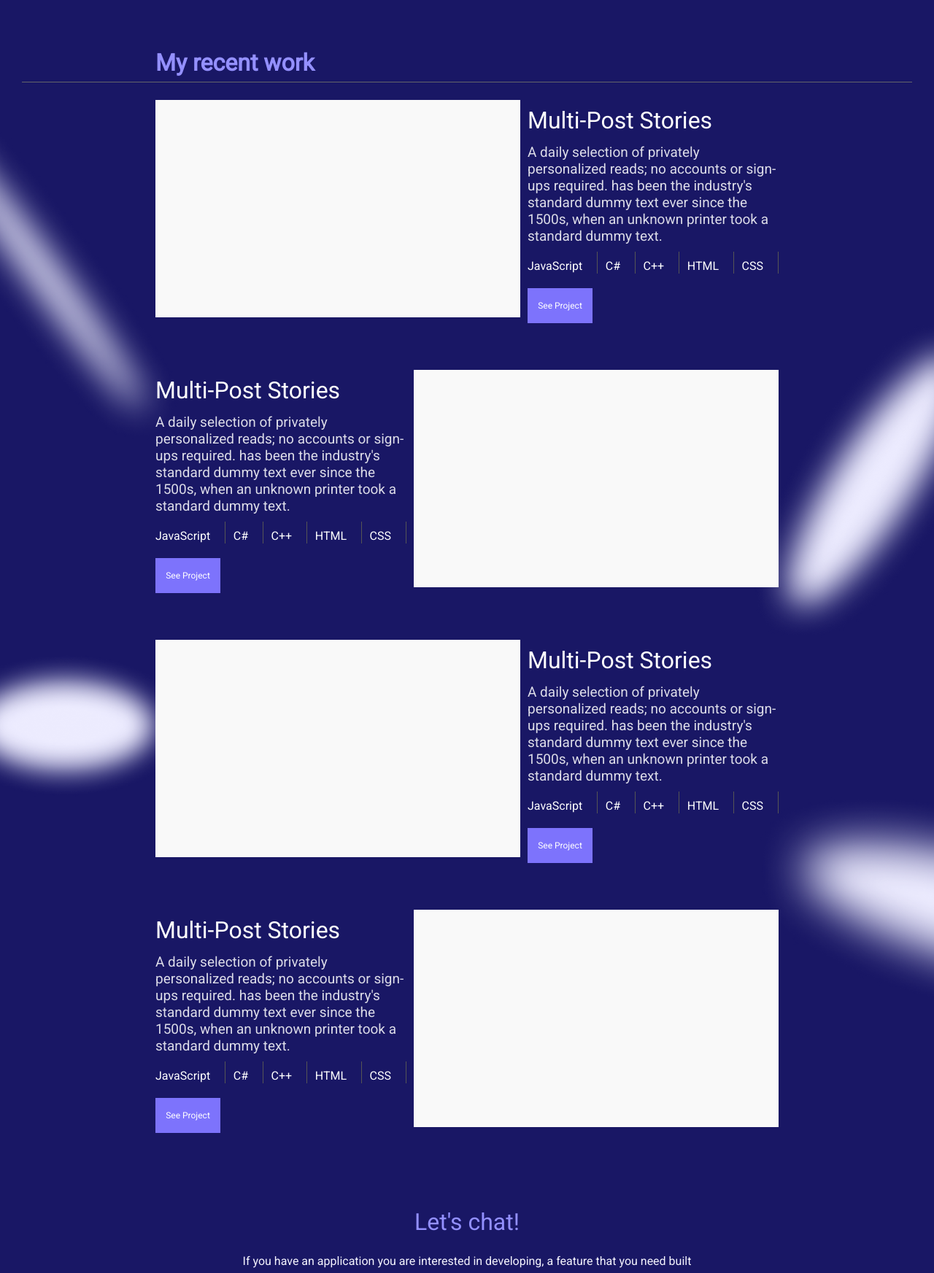
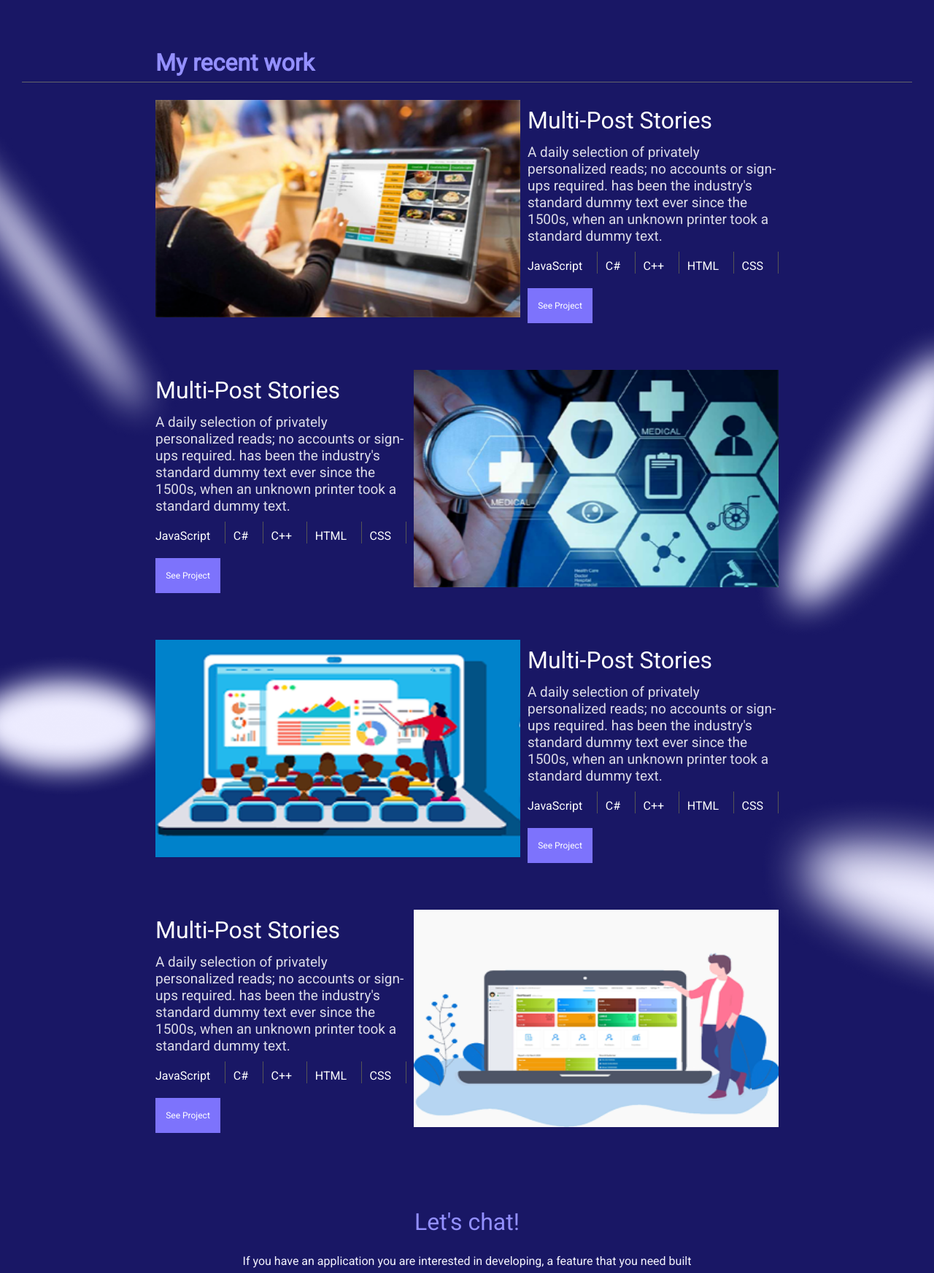
Before and after one commit to MudasirSherwani/mudasir_sherwani.github.io, a website: page index.html in a window 1280 px wide. Shown: the part 840-2585 px from the top of the page at 73% size. Drawn offline with Linux system fonts and the light colour scheme.

Commit message:
add work area images alt , list of check points.

```diff
--- a/index.html
+++ b/index.html
@@ -101,7 +101,7 @@
           <div class="project-1">
             <div class="grid-item proj-1">
               <div class="grid-row-item">
-                <img src="images/dumy-image.png" alt="Project Image" class="project-image"/>
+                <img src="images/resturant.png" alt="Resturant Management System" class="project-image"/>
               </div>
               <div class="project-content">
                 <div class="grid-row-item">
@@ -132,7 +132,7 @@
           <div class="project-2">
             <div class="grid-item proj-2">
               <div class="grid-row-item">
-                <img src="images/dumy-image.png" alt="Project Image" class="project-image"/>
+                <img src="images/hospital.png" alt="Hospital Management System" class="project-image"/>
               </div>
               <div class="project-content">
                 <div class="grid-row-item">
@@ -163,7 +163,7 @@
           <div class="project-3">
             <div class="grid-item proj-3">
               <div class="grid-row-item">
-                <img src="images/dumy-image.png" alt="Project Image" class="project-image"/>
+                <img src="images/school.png" alt="School Management System" class="project-image"/>
               </div>
               <div class="project-content">
                 <div class="grid-row-item">
@@ -194,7 +194,7 @@
           <div class="project-4">
             <div class="grid-item proj-4">
               <div class="grid-row-item">
-                <img src="images/dumy-image.png" alt="Project Image" class="project-image"/>
+                <img src="images/pos-soft.png" alt="Point Of Sale System" class="project-image"/>
               </div>
               <div class="project-content">
                 <div class="grid-row-item">
```
Also changed, not shown: Accessiblity_Changes.md (added, +10 -0 lines), images/hospital.PNG (added), images/pos-soft.png (added), images/resturant.PNG (added), images/school.png (added), 1 other file.
